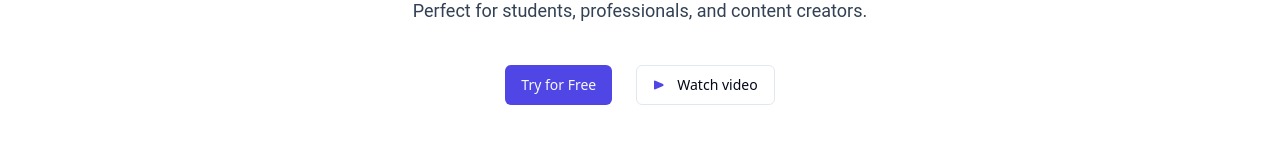
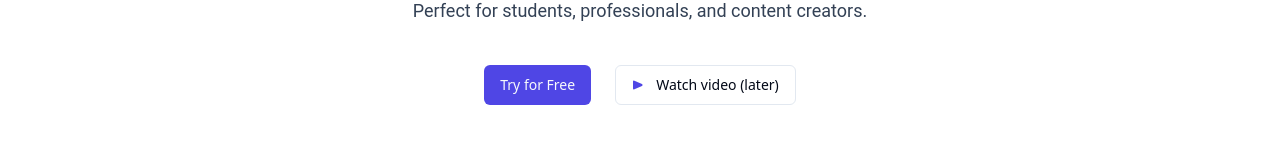
Before and after one commit to chintochau/Video-Summarizer, a React (Vite) app in the folder client/: page / in a window 1280 px wide. Shown: the part 456-621 px from the top of the page. Built offline with nearby package versions, Linux system fonts and the light colour scheme; no server answers; a web font is replaced by a local one; what @ffmpeg/ffmpeg would draw is missing.

Commit message:
stop idle instances after jobs done

```diff
--- a/client/src/components/OptionField.jsx
+++ b/client/src/components/OptionField.jsx
@@ -184,6 +184,7 @@ const OptionField = ({ handleClick, creditCount, setInterval }) => {
         })}
       </div>
       <CardTitle className="text-indigo-600/80">Detail Summary</CardTitle>
+      <div className=" bg-red-600/20 p-2 text-red-600 text-sm rounded-md">Detail summary is not working now, will be fixed soon</div>
       <div className="xl:grid xl:grid-cols-2 flex flex-col gap-y-4 xl:gap-4">
         {detailSummaryOptions.map((option, index) => {
           return (
--- a/client/src/components/home/HeroSection.jsx
+++ b/client/src/components/home/HeroSection.jsx
@@ -1,13 +1,13 @@
-import React from 'react';
-import { Link } from 'react-router-dom';
-import { Button } from '../ui/button';
-import { Container } from '../common/Container';
+import React from "react";
+import { Link } from "react-router-dom";
+import { Button } from "../ui/button";
+import { Container } from "../common/Container";
 
 const HeroSection = () => {
   return (
     <Container className="pb-16 pt-20 text-center lg:pt-32">
       <h1 className="mx-auto max-w-4xl text-5xl font-display font-medium tracking-tight text-slate-900 sm:text-7xl">
-      Your Shortcut to Knowledge: Video
+        Your Shortcut to Knowledge: Video
         <span className="relative whitespace-nowrap text-indigo-600">
           <svg
             aria-hidden="true"
@@ -18,28 +18,26 @@ const HeroSection = () => {
             <path d="M203.371.916c-26.013-2.078-76.686 1.963-124.73 9.946L67.3 12.749C35.421 18.062 18.2 21.766 6.004 25.934 1.244 27.561.828 27.778.874 28.61c.07 1.214.828 1.121 9.595-1.176 9.072-2.377 17.15-3.92 39.246-7.496C123.565 7.986 157.869 4.492 195.942 5.046c7.461.108 19.25 1.696 19.17 2.582-.107 1.183-7.874 4.31-25.75 10.366-21.992 7.45-35.43 12.534-36.701 13.884-2.173 2.308-.202 4.407 4.442 4.734 2.654.187 3.263.157 15.593-.78 35.401-2.686 57.944-3.488 88.365-3.143 46.327.526 75.721 2.23 130.788 7.584 19.787 1.924 20.814 1.98 24.557 1.332l.066-.011c1.201-.203 1.53-1.825.399-2.335-2.911-1.31-4.893-1.604-22.048-3.261-57.509-5.556-87.871-7.36-132.059-7.842-23.239-.254-33.617-.116-50.627.674-11.629.54-42.371 2.494-46.696 2.967-2.359.259 8.133-3.625 26.504-9.81 23.239-7.825 27.934-10.149 28.304-14.005.417-4.348-3.529-6-16.878-7.066Z" />
           </svg>
           <span className="relative"> Key Notes </span>
-        </span>{' '}
+        </span>{" "}
         Simplified
       </h1>
       <p className="mx-auto mt-6 max-w-2xl text-lg  text-slate-700 font-normal font-roboto">
-      Extract and summarize key points from any video, saving you hours of note-taking. Perfect for students, professionals, and content creators.
+        Extract and summarize key points from any video, saving you hours of
+        note-taking. Perfect for students, professionals, and content creators.
       </p>
 
       <div className="mt-10 flex justify-center gap-x-6">
-      <Link to="summarizer">
-        <Button href="/register">Try for Free</Button>
-      </Link>
-        <Button
-          href="https://www.youtube.com/watch?v=dQw4w9WgXcQ"
-          variant="outline"
-        >
+        <Link to="summarizer">
+          <Button href="/register">Try for Free</Button>
+        </Link>
+        <Button variant="outline">
           <svg
             aria-hidden="true"
             className="h-3 w-3 flex-none fill-indigo-600 group-active:fill-current"
           >
             <path d="m9.997 6.91-7.583 3.447A1 1 0 0 1 1 9.447V2.553a1 1 0 0 1 1.414-.91L9.997 5.09c.782.355.782 1.465 0 1.82Z" />
           </svg>
-          <span className="ml-3">Watch video</span>
+          <span className="ml-3">Watch video (later)</span>
         </Button>
       </div>
     </Container>
```
Also changed, not shown: 2 other files (tests, documents, lock files or other folders).
